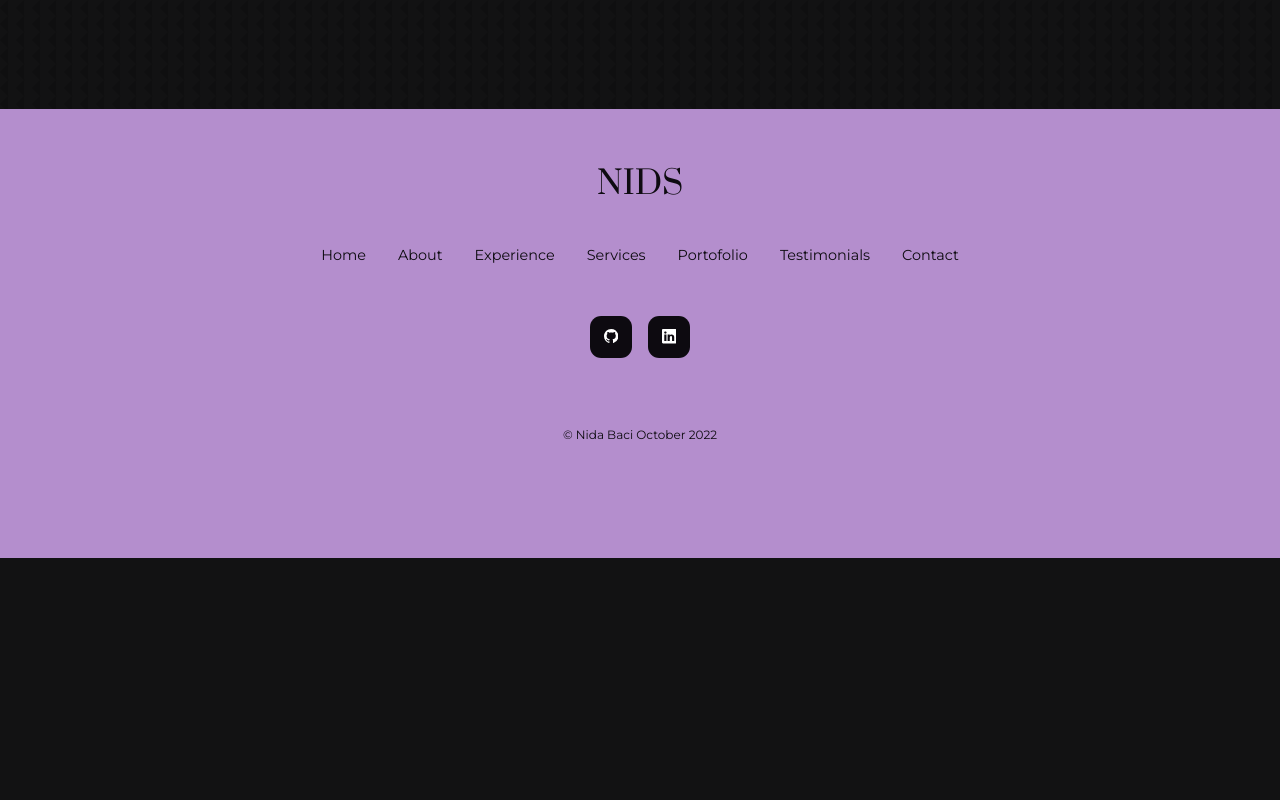
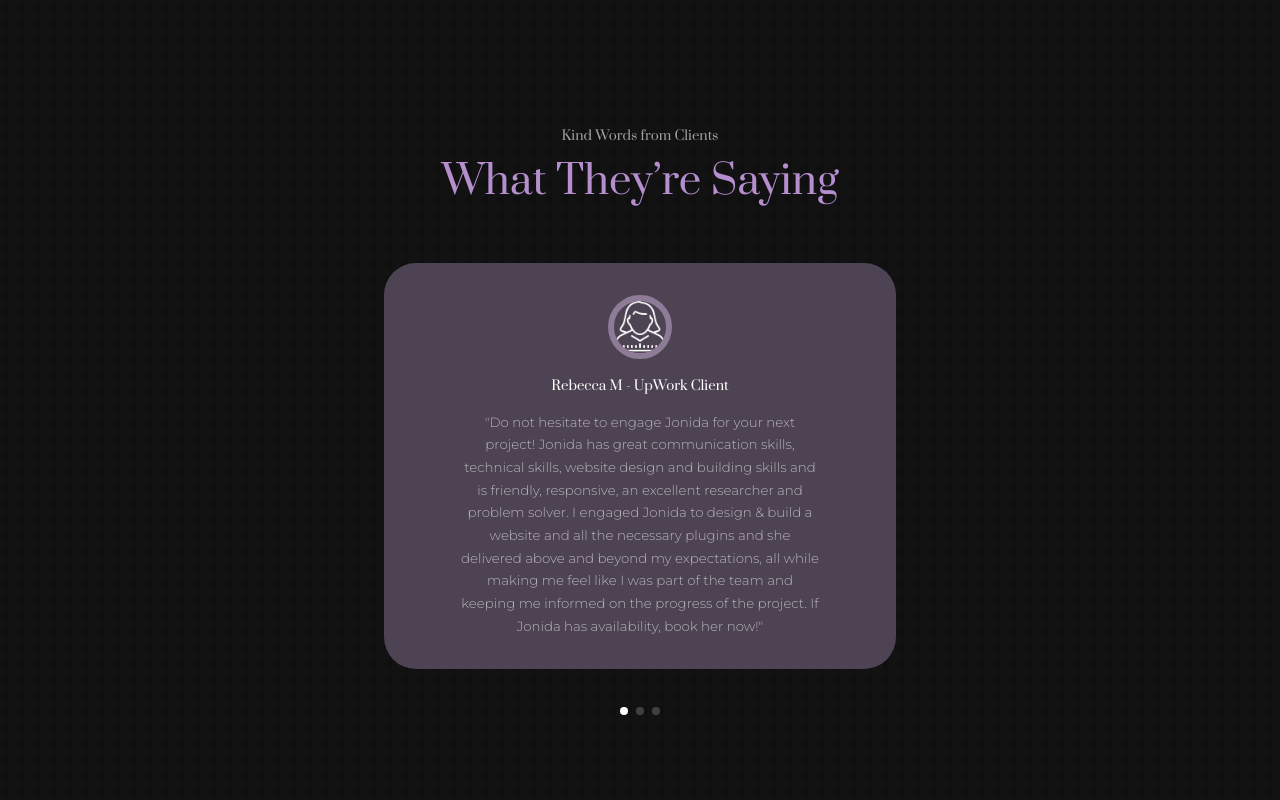
Before and after one commit to nidabaci/nidas-react-portofolio, a React (Create React App) app: page /Wordpress-Portofolio in a window 1280 px wide. Shown: the part 1840-2640 px from the top of the page. Before the commit the page ends 2398 px from the top, so only its background shows below. Built offline with nearby package versions, Linux system fonts and the light colour scheme.

Commit message:
Added client reviews

```diff
--- a/src/components/portofolio/WordpressProjects.jsx
+++ b/src/components/portofolio/WordpressProjects.jsx
@@ -13,32 +13,32 @@ import "swiper/css/pagination";
 
 const data = [
   {
-    id: 1,
+    id: 111,
     image: airplus,
     title: "Airplus: Air Conditioning Solutions E-commerce Site",
     demo: "https://airplus-al.com/",
   },
 
   {
-    id: 2,
+    id: 222,
     image: ascendis,
     title: "AscendisMed.org: Healthcare Website Development",
     demo: "https://ascendismed.org/",
   },
   {
-    id: 3,
+    id: 333,
     image: awa,
     title: "Site Development for Albanian Audiovisual Advocacy Platform",
     demo: "https://albanianwomaninaudiovisual.com/en/home-english/",
   },
   {
-    id: 4,
+    id: 444,
     image: era,
     title: "Film Production Company Website | Home of Oscar-Nominated Movies",
     demo: "https://erafilm-albania.com/",
   },
   {
-    id: 5,
+    id: 555,
     image: north,
     title: "Northlight Roofing Solutions in Canada - Website Development",
     demo: "https://northlightroofing.com/",
--- /dev/null
+++ b/src/components/testimonial/WordpressReview.jsx
@@ -0,0 +1,65 @@
+import React from "react";
+import "./testimonial.css";
+import AVATAR1 from "../../assets/icons8-user-128.png";
+
+import { Pagination, Navigation } from "swiper";
+import { Swiper, SwiperSlide } from "swiper/react";
+// Import Swiper styles
+import "swiper/css";
+import "swiper/css/pagination";
+
+const data = [
+  {
+    avatar: AVATAR1,
+    name: "Rebecca M - UpWork Client",
+    review:
+      '"Do not hesitate to engage Jonida for your next project! Jonida has great communication skills, technical skills, website design and building skills and is friendly, responsive, an excellent researcher and problem solver. I engaged Jonida to design & build a website and all the necessary plugins and she delivered above and beyond my expectations, all while making me feel like I was part of the team and keeping me informed on the progress of the project. If Jonida has availability, book her now!"',
+  },
+
+  {
+    avatar: AVATAR1,
+    name: "Melanie S. - UpWork Client",
+    review:
+      '"Jonida is fantastic to work with, she is very skilled at what she does and easy to work with - I would highly recommend her and will definitely be working with her again."',
+  },
+
+  {
+    avatar: AVATAR1,
+    name: "KH - External Client",
+    review:
+      "I've had the pleasure of working with Jonida for years on multiple projects, including website development for many of my clients and SEO. She has incredible skills, even when my ideas as a designer sometimes go overboard. She’s always available to brainstorm solutions, highly organized, and a fast responder—truly an invaluable partner.",
+  },
+];
+
+const WordpressReview = () => {
+  return (
+    <section id="testimonial">
+      <h5>Kind Words from Clients</h5>
+      <h2>What They’re Saying</h2>
+
+      <Swiper
+        className="container testimonials__container"
+        // install Swiper modules
+        modules={[Pagination, Navigation]}
+        spaceBetween={40}
+        slidesPerView={1}
+        navigation
+        pagination={{ clickable: true }}
+      >
+        {data.map(({ avatar, name, review }, index) => {
+          return (
+            <SwiperSlide key={index} className="testimonial">
+              <div className="client__avatar">
+                <img src={avatar} alt={name} />
+              </div>
+              <h5 className="client__name">{name}</h5>
+              <small className="client__review">{review}</small>
+            </SwiperSlide>
+          );
+        })}
+      </Swiper>
+    </section>
+  );
+};
+
+export default WordpressReview;
--- a/src/pages/Wordpress.jsx
+++ b/src/pages/Wordpress.jsx
@@ -1,11 +1,15 @@
 import AboutWordpress from "../components/about/AboutWordpress";
 import WordpressProjects from "../components/portofolio/WordpressProjects";
+import WordpressReview from "../components/testimonial/WordpressReview";
+import Contact from "../components/contact/Contact";
 
 const Wordpress = () => {
   return (
     <div>
       <AboutWordpress />
       <WordpressProjects />
+      <WordpressReview />
+      <Contact />
     </div>
   );
 };
```
Also changed, not shown: src/assets/icons8-user-128.png (added).
